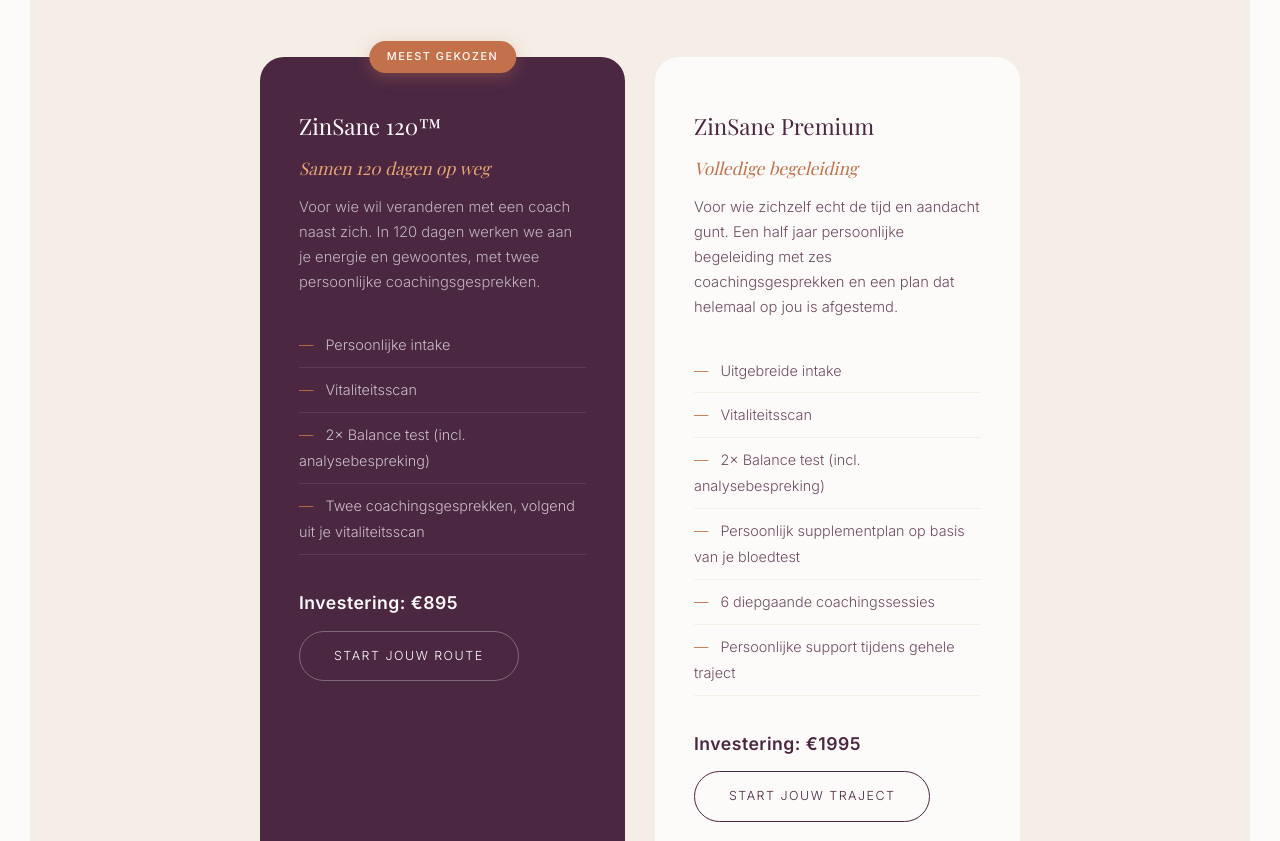
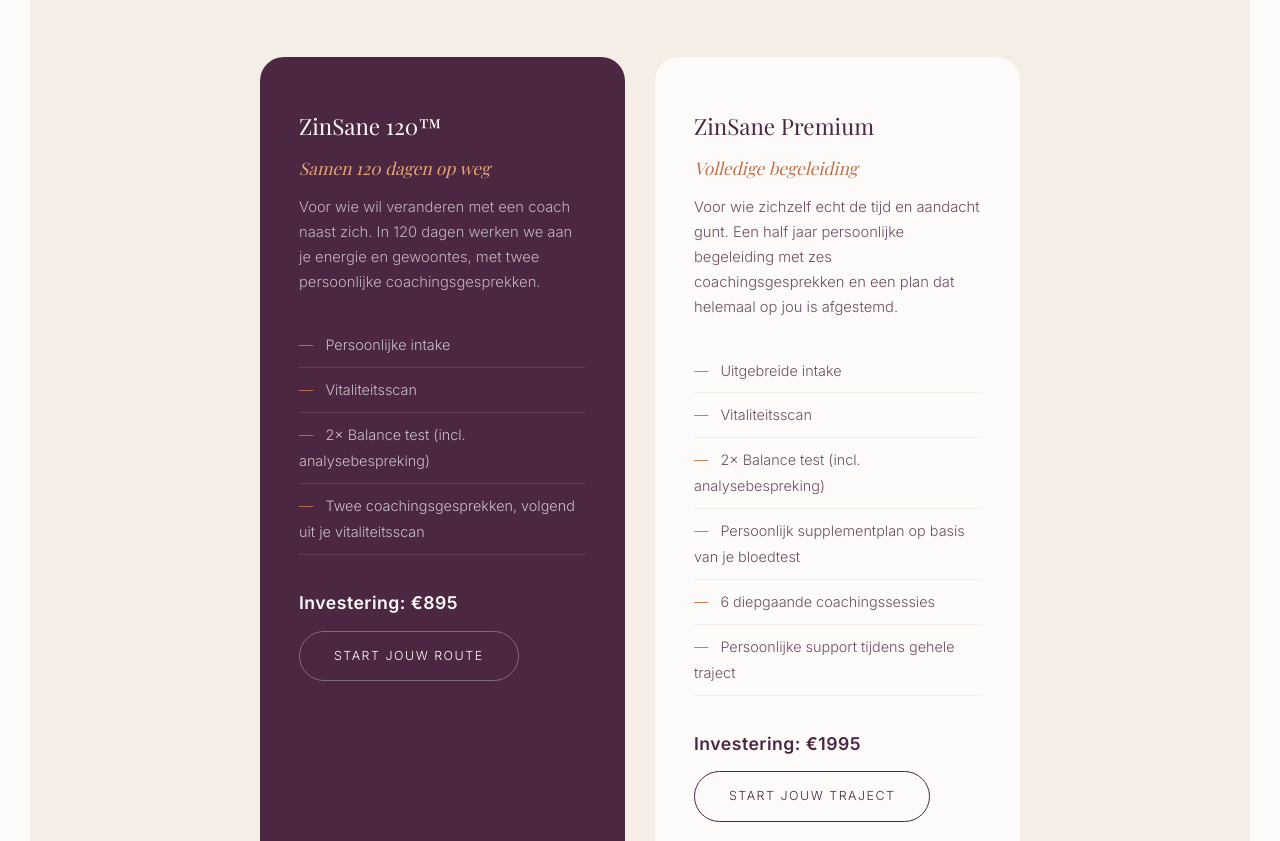
Before and after one commit to joostvanroijen/zinsane-website, a plain HTML site: page index.html in a window 1280 px wide. Shown: the part 6965-7806 px from the top of the page. Drawn offline with nearby package versions, Linux system fonts and the light colour scheme; a web font is replaced by a local one.

Commit message:
Verwijder 'Meest gekozen'-badge boven ZinSane 120
Co-Authored-By: Claude Opus 4.8 <noreply@anthropic.com>
Claude-Session: https://claude.ai/code/session_01HEhRxG5Bg1NgVbdEkyURcD

```diff
--- a/index.html
+++ b/index.html
@@ -948,7 +948,6 @@ footer {
 
     <!-- ZinSane 120 (featured) -->
     <div class="card-wrapper">
-      <div class="meest-gekozen-badge">Meest gekozen</div>
       <div class="card featured fade-in">
         <p class="card-name">ZinSane 120&trade;</p>
         <p class="card-tagline">Samen 120 dagen op weg</p>
```
